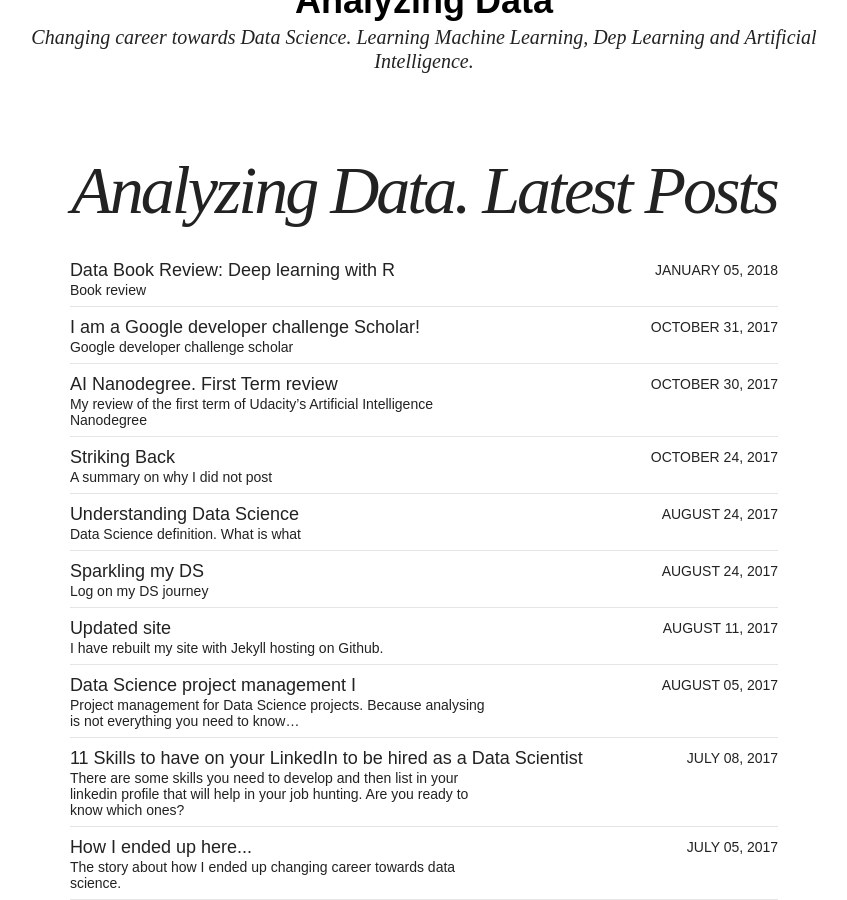
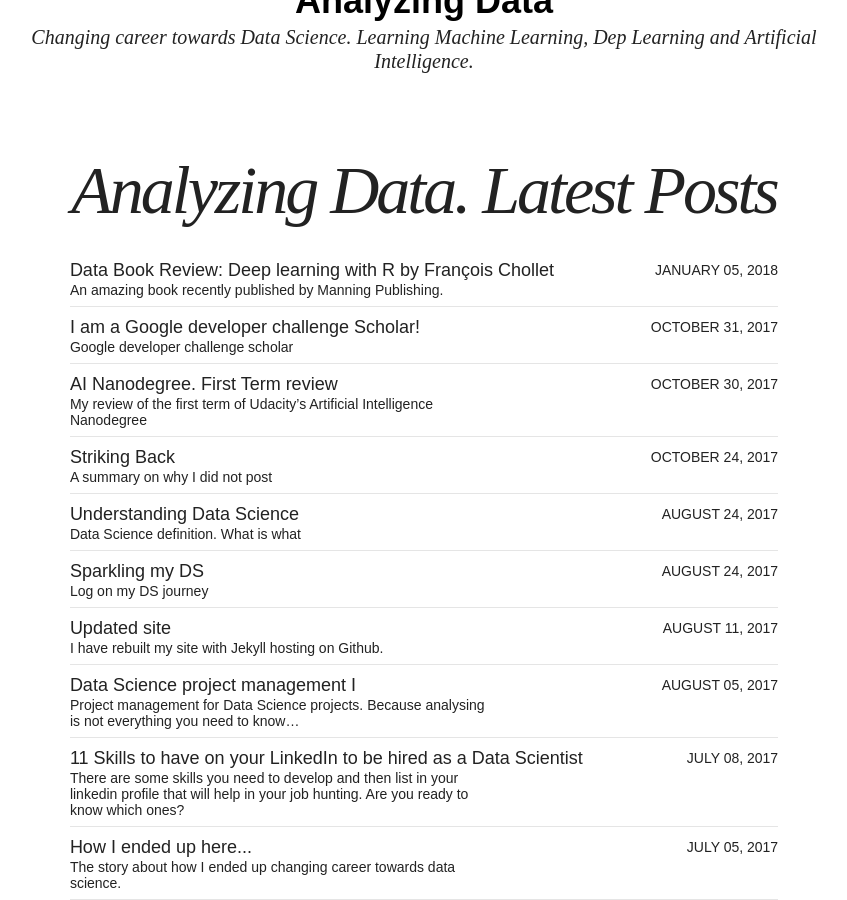
Before and after one commit to raquelredo/raquelredo.github.io_site, a Jekyll site: the page built from index.md, in a window 1280 px wide and 900 px high, scrolled down 346 px. Shown: the whole window, without its empty margins (216-1063 px from the left). Built offline with Jekyll 4.4.1, drawn with Linux system fonts in a browser that asks for light colours; nearby versions of some CDN libraries.

Commit message:
removed " from tags, update excerpt

```diff
--- a/_posts/articles/2018-01-05-deep-learning-with-r.md
+++ b/_posts/articles/2018-01-05-deep-learning-with-r.md
@@ -1,7 +1,7 @@
 ---
 layout: "post"
-title: "Data Book Review: Deep learning with R"
-excerpt: "Book review"
+title: "Data Book Review: Deep learning with R by François Chollet"
+excerpt: "An amazing book recently published by Manning Publishing. "
 categories: articles
 tags: [Books,Machine Learning, advanced,data science,algorithms,programming R,Self-learning,Deep Learning, GANs, Transfer Learning, LSTM, Deep Dream"]
 author: rachel
```
Also changed, not shown: images/Graphs/2017learning.png, 2 other files.
